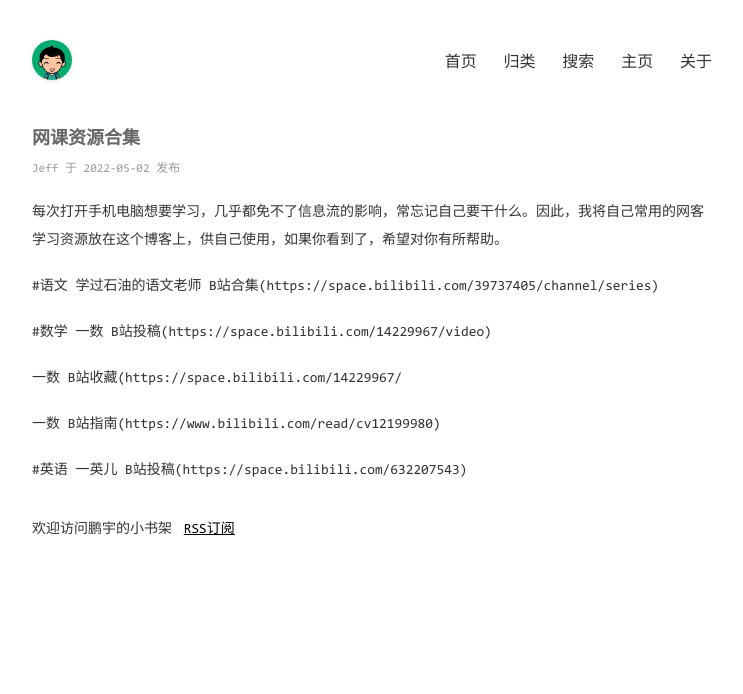
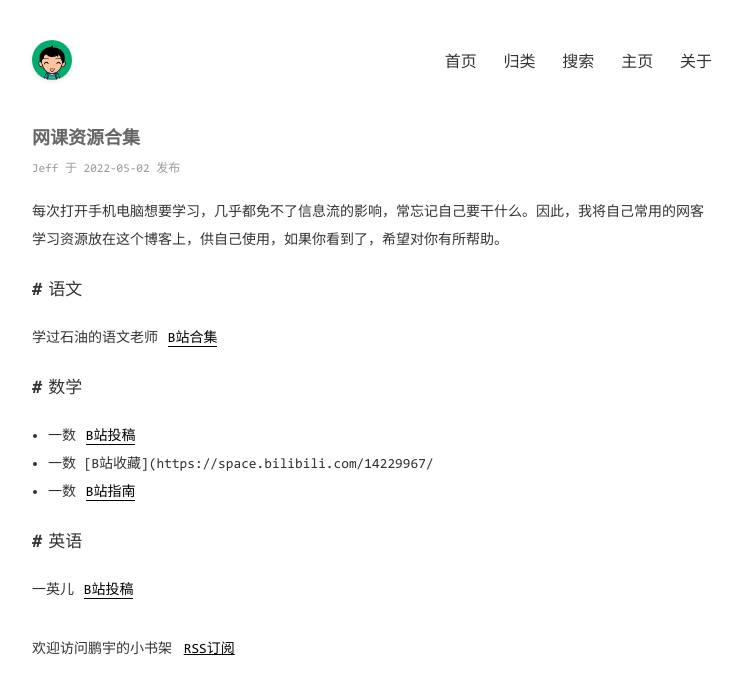
Before and after one commit to PengyuJiang/PenguJiang.github.io, a Jekyll site: the page built from _posts/2022-05-02-网课资料.md, in a window 1280 px wide. Shown: the top 694 px of the page, without its empty margins (268-1011 px from the left). Built offline with Jekyll 4.4.1, drawn with Linux system fonts in a browser that asks for light colours.

Commit message:
update _posts/2022-05-02-网课资料.md.

```diff
--- a/_posts/2022-05-02-网课资料.md
+++ b/_posts/2022-05-02-网课资料.md
@@ -5,15 +5,16 @@ categories: [资源]
 ---
 每次打开手机电脑想要学习，几乎都免不了信息流的影响，常忘记自己要干什么。因此，我将自己常用的网客学习资源放在这个博客上，供自己使用，如果你看到了，希望对你有所帮助。
 
-#语文
-学过石油的语文老师 B站合集(https://space.bilibili.com/39737405/channel/series)
+# 语文
 
-#数学
-一数 B站投稿(https://space.bilibili.com/14229967/video)
+学过石油的语文老师 [B站合集](https://space.bilibili.com/39737405/channel/series)
 
-一数 B站收藏(https://space.bilibili.com/14229967/
+# 数学
 
-一数 B站指南(https://www.bilibili.com/read/cv12199980)
+* 一数 [B站投稿](https://space.bilibili.com/14229967/video)
+* 一数 [B站收藏](https://space.bilibili.com/14229967/
+* 一数 [B站指南](https://www.bilibili.com/read/cv12199980)
 
-#英语
-一英儿 B站投稿(https://space.bilibili.com/632207543)
+# 英语
+
+一英儿 [B站投稿](https://space.bilibili.com/632207543)
```
